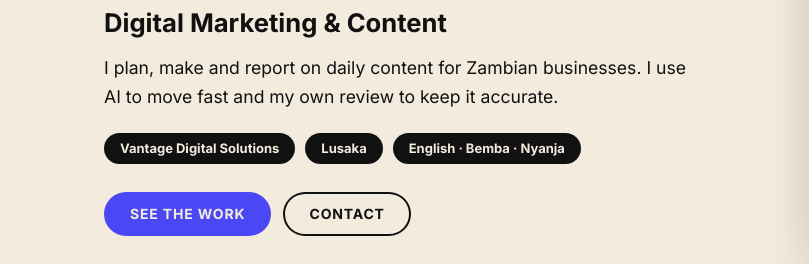
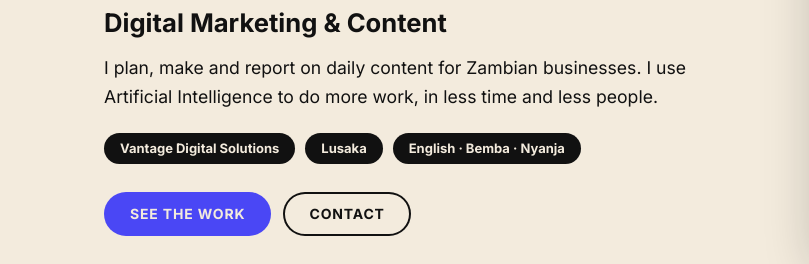
Before and after one commit to MulengaJR/Mulenga-Nkondwa, a plain HTML site: page index.html in a window 1280 px wide. Shown: the part 458-722 px from the top of the page, 0-809 px from the left. Drawn offline with Linux system fonts and the light colour scheme; grey boxes are pictures that could not be loaded.

Commit message:
Update pitch text to use 'Artificial Intelligence'

```diff
--- a/index.html
+++ b/index.html
@@ -176,7 +176,7 @@ footer{padding:22px 0;font-size:.85rem;color:var(--muted)}
       <p class="eyebrow blue">Portfolio 26</p>
       <h1 class="display name">Mulenga<br>Nkondwa</h1>
       <p class="role">Digital Marketing &amp; Content</p>
-      <p class="pitch">I plan, make and report on daily content for Zambian businesses. I use AI to move fast and my own review to keep it accurate.</p>
+      <p class="pitch">I plan, make and report on daily content for Zambian businesses. I use Artificial Intelligence to do more work, in less time and less people.</p>
       <p class="chips"><span>Vantage Digital Solutions</span><span>Lusaka</span><span>English · Bemba · Nyanja</span></p>
       <p class="cta"><a class="btn" href="#tori">See the work</a><a class="btn ghost" href="#contact">Contact</a></p>
     </div>
```
